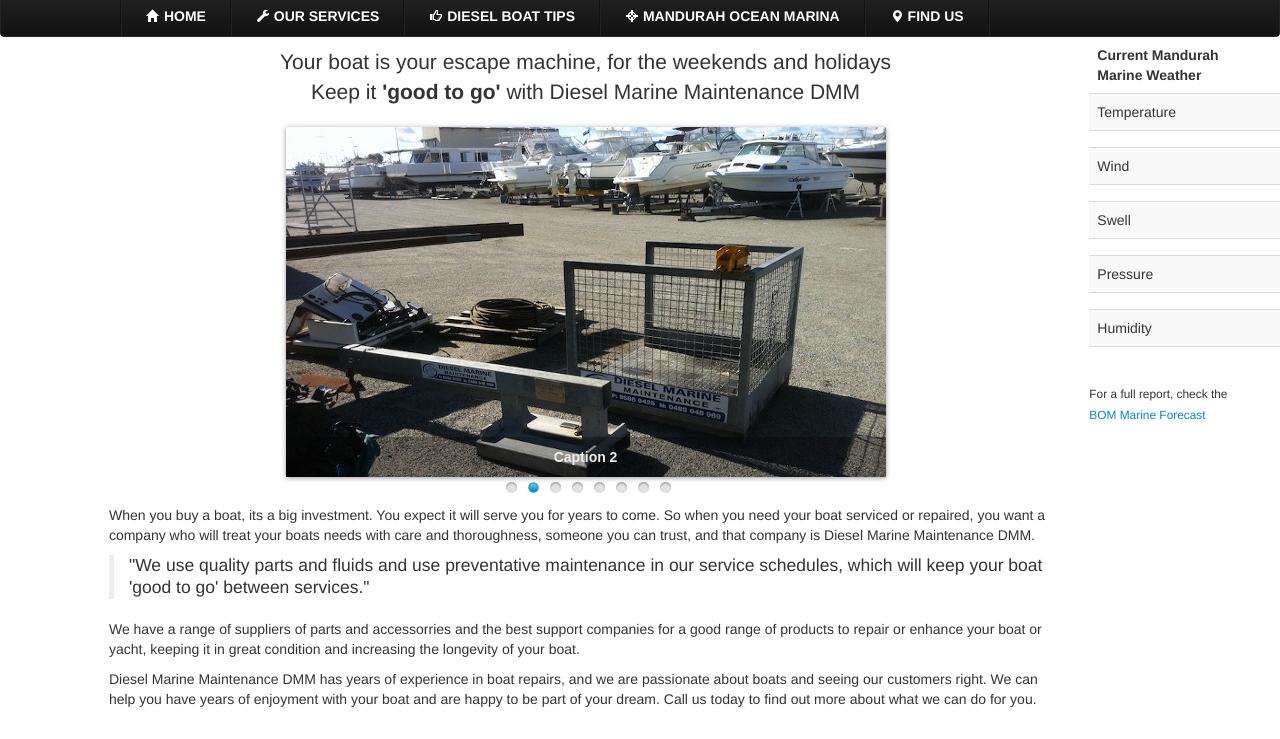
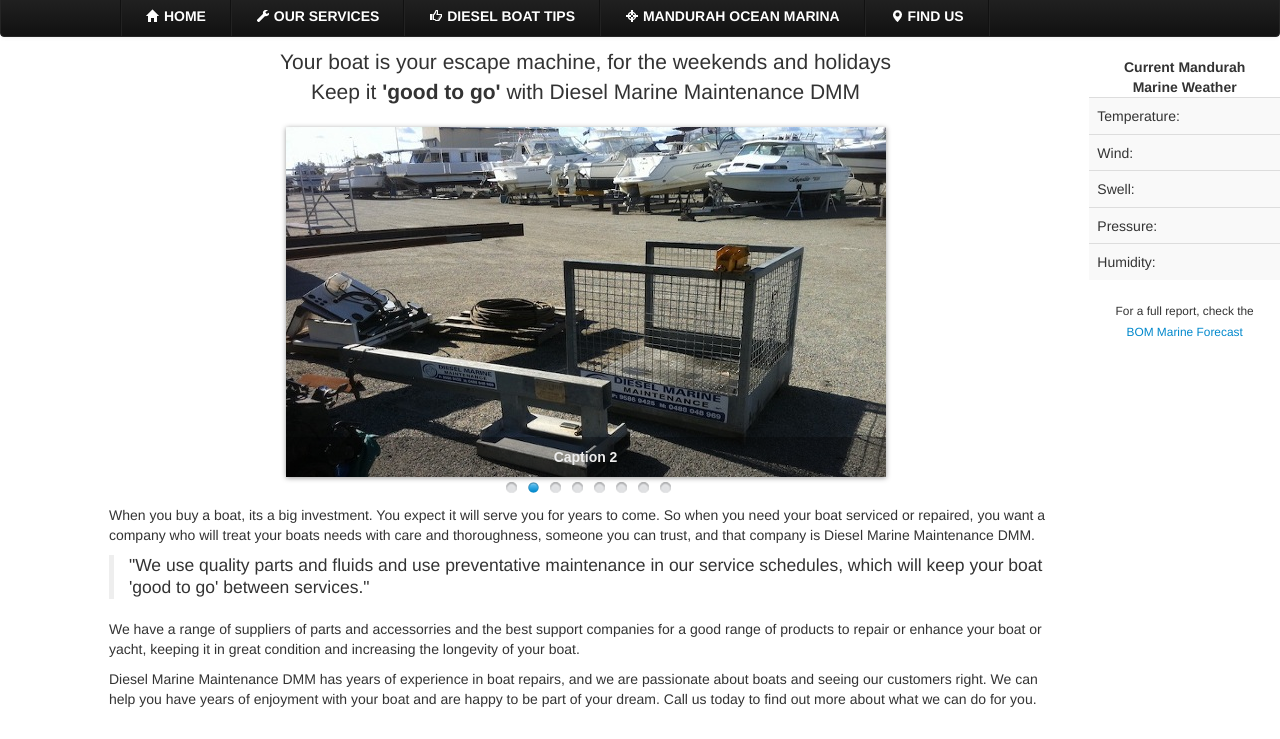
Before and after one commit to clivegross/dmm, a plain HTML site: page index.html in a window 1280 px wide. Shown: the part 181-920 px from the top of the page. Drawn offline with nearby package versions, Linux system fonts and the light colour scheme.

Commit message:
nicer weather table

```diff
--- a/index.html
+++ b/index.html
@@ -204,23 +204,25 @@
 
     </div>
       <div class="span2">
+        <div class="text-center"><br><strong>Current Mandurah<br>Marine Weather</strong></div>
         <table class="table table-striped">
-          <thead><tr><th>Current Mandurah<br>Marine Weather</th></tr></thead>
           <tbody>
-            <tr><td>Temperature</td></tr>
-            <tr><td id="temp"></td></tr>
-            <tr><td>Wind</td></tr>
-            <tr><td id="wind"></td></tr>
-            <tr><td>Swell</td></tr>
-            <tr><td id="swell"></td></tr>
-            <tr><td>Pressure</td></tr>
-            <tr><td id="pressure"></td></tr>
-            <tr><td>Humidity</td></tr>
-            <tr><td id="humidity"></td></tr>
+            <tr><td>Temperature:</td><td id="temp"></td></tr>
+            <tr></tr>
+            <tr><td>Wind:</td><td id="wind"></td></tr>
+            <tr></tr>
+            <tr><td>Swell:</td><td id="swell"></td></tr>
+            <tr></tr>
+            <tr><td>Pressure:</td><td id="pressure"></td></tr>
+            <tr></tr>
+            <tr><td>Humidity:</td><td id="humidity"></td></tr>
+            <tr></tr>
           </tbody>
         </table>
-        <small>For a full report, check the<br>
-          <a href="http://www.bom.gov.au/wa/forecasts/perth-waters.shtml" target="_blank">BOM Marine Forecast</a></small>
+        <div class="text-center"><small>
+          For a full report, check the<br>
+          <a href="http://www.bom.gov.au/wa/forecasts/perth-waters.shtml" target="_blank">BOM Marine Forecast</a>
+        </small></div>
       </div>
     </div>
   </body>
```
